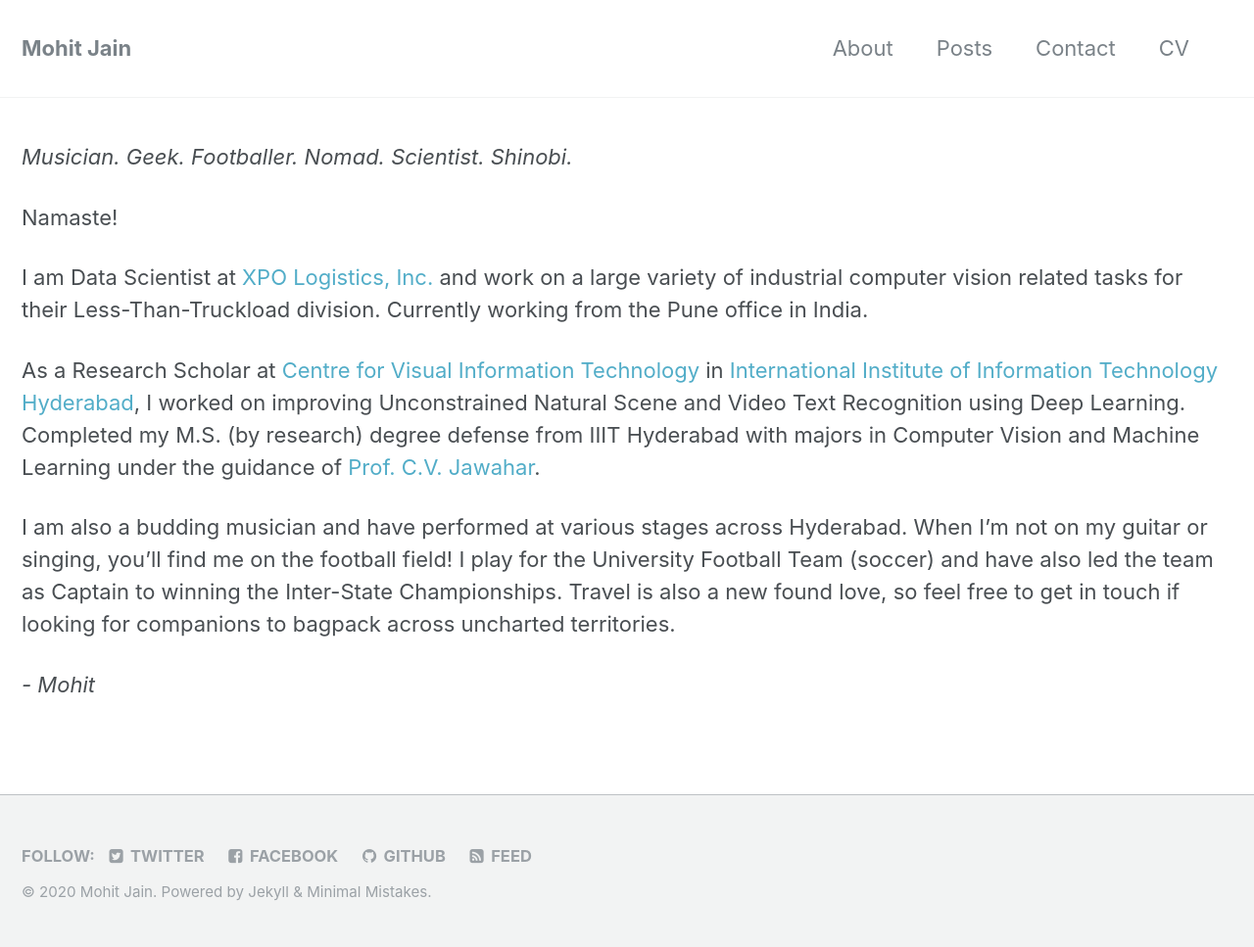
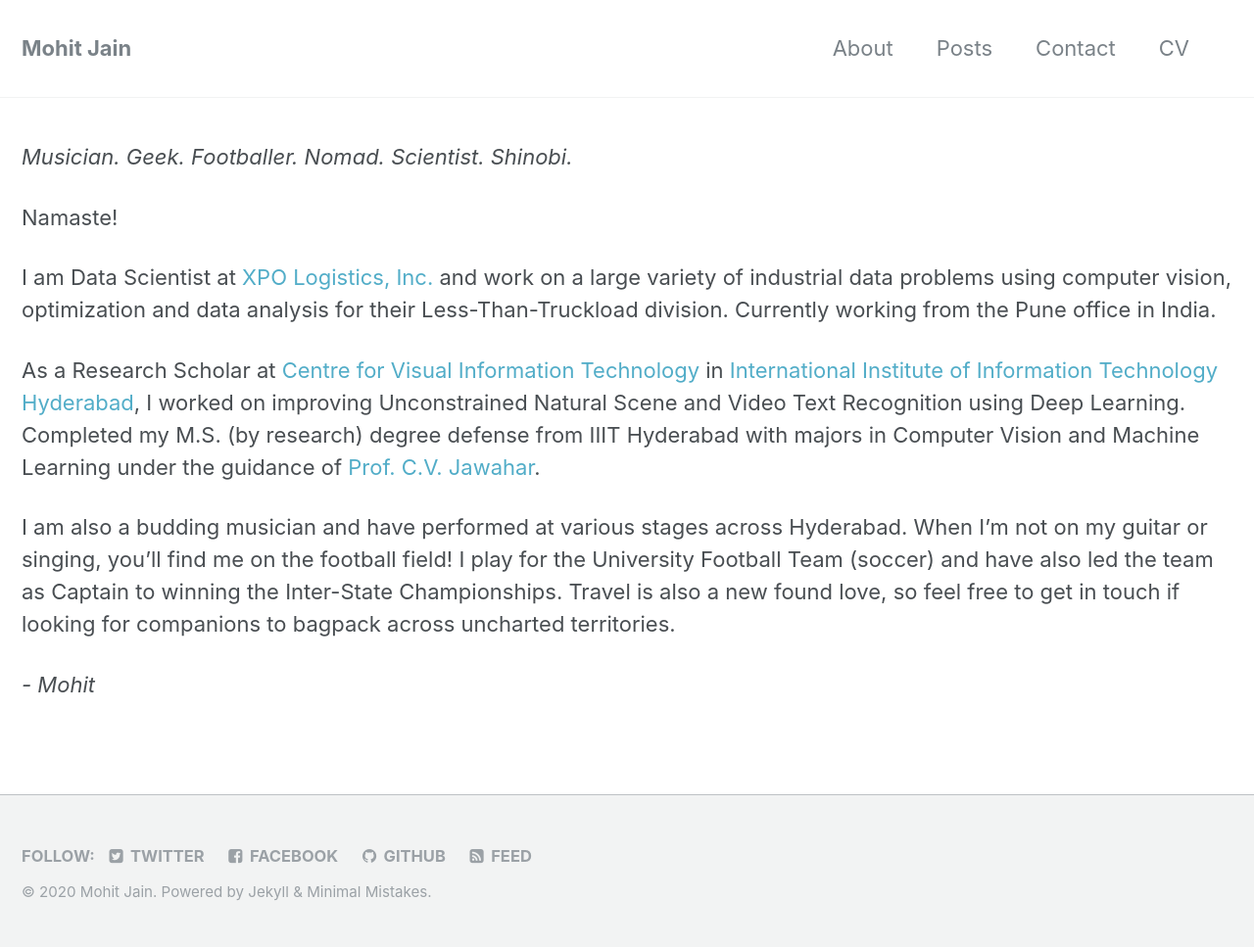
Before and after one commit to NightFury13/nightfury13.github.io, a Jekyll site: the page built from _pages/about.md, in a window 1280 px wide. Shown: the whole page at 98% size. Built offline with Jekyll 4.4.1, drawn with Linux system fonts in a browser that asks for light colours.

Commit message:
udpating about me

```diff
--- a/_pages/about.md
+++ b/_pages/about.md
@@ -8,7 +8,7 @@ _Musician. Geek. Footballer. Nomad. Scientist. Shinobi._
 
 Namaste!
 
-I am Data Scientist at [XPO Logistics, Inc.](http://www.xpo.com/) and work on a large variety of industrial computer vision related tasks for their Less-Than-Truckload division. Currently working from the Pune office in India.
+I am Data Scientist at [XPO Logistics, Inc.](http://www.xpo.com/) and work on a large variety of industrial data problems using computer vision, optimization and data analysis for their Less-Than-Truckload division. Currently working from the Pune office in India.
 
 As a Research Scholar at [Centre for Visual Information Technology](http://cvit.iiit.ac.in/) in [International Institute of Information Technology Hyderabad](https://iiit.ac.in/), I worked on improving Unconstrained Natural Scene and Video Text Recognition using Deep Learning. Completed my M.S. (by research) degree defense from IIIT Hyderabad with majors in Computer Vision and Machine Learning under the guidance of [Prof. C.V. Jawahar](http://cvit.iiit.ac.in/people/faculty/people/faculty/cvit-faculty/jawahar).
 
```
